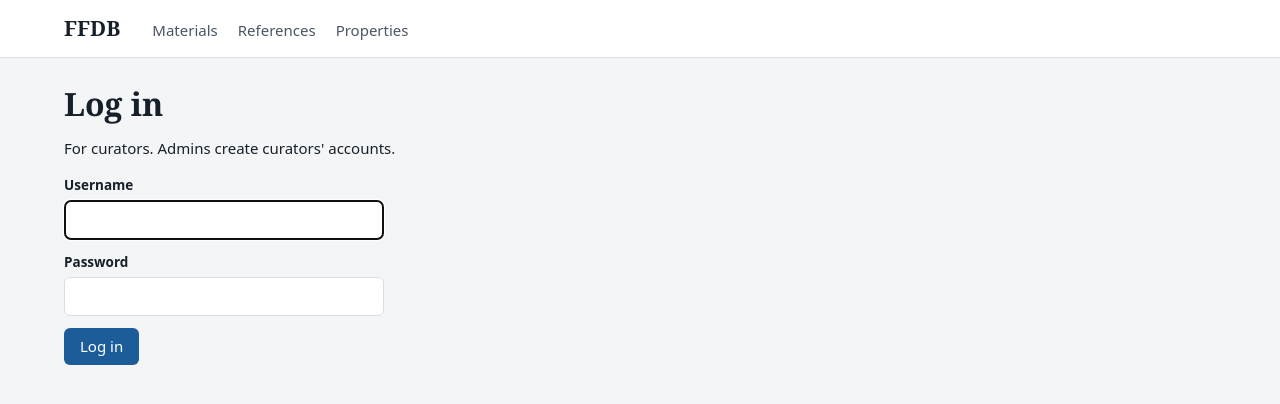
After one commit to 123cpb/ffdb, a Django app: page /login/ in a window 1280 px wide. The commit adds this page. Shown: the top 404 px of the page. Run offline with Django 5.2, Linux system fonts and the light colour scheme.

Commit message:
curators

```diff
--- a/config/settings.py
+++ b/config/settings.py
@@ -100,6 +100,10 @@ DATABASES = {
 # Password validation
 # https://docs.djangoproject.com/en/6.1/ref/settings/#auth-password-validators
 
+LOGIN_URL = 'login'  # where a curators' page sends someone who isn't logged in
+LOGIN_REDIRECT_URL = 'repo:add'  # after logging in, when no page asked for the login
+LOGOUT_REDIRECT_URL = 'repo:home'  # after logging out
+
 AUTH_PASSWORD_VALIDATORS = [
     {
         'NAME': 'django.contrib.auth.password_validation.UserAttributeSimilarityValidator',
--- a/config/urls.py
+++ b/config/urls.py
@@ -15,9 +15,14 @@ Including another URLconf
     2. Add a URL to urlpatterns:  path('blog/', include('blog.urls'))
 """
 from django.contrib import admin
+from django.contrib.auth import views as auth_views
 from django.urls import include, path
 
 urlpatterns = [
     path('admin/', admin.site.urls),
+    # Django's own login and logout pages, for curators. Only these two of its account pages:
+    # the others include password reset by email.
+    path('login/', auth_views.LoginView.as_view(template_name='repo/login.html'), name='login'),
+    path('logout/', auth_views.LogoutView.as_view(), name='logout'),
     path('', include('repo.urls')),
 ]
--- a/repo/static/repo/style.css
+++ b/repo/static/repo/style.css
@@ -36,6 +36,15 @@ main.wrap { padding-top: 28px; padding-bottom: 56px; }
 .site-nav a { color: var(--ink-2); text-decoration: none; }
 .site-nav a:hover { text-decoration: underline; }
 .site-nav a[aria-current] { color: var(--ink); font-weight: 600; }
+/* Log out is a button in a form, made to look like the links beside it. */
+.site-nav__logout { display: inline; margin: 0; }
+.site-nav__logout button { padding: 0; font: inherit; color: var(--ink-2); background: none; border: 0; cursor: pointer; }
+.site-nav__logout button:hover { text-decoration: underline; }
+
+.login-form { display: grid; gap: 4px; max-width: 320px; }
+.login-form label { font-weight: 600; font-size: 13.5px; }
+.login-form input { margin-bottom: 8px; padding: 7px 10px; font: inherit; background: var(--surface); border: 1px solid var(--hairline); border-radius: 6px; }
+.login-form button { justify-self: start; padding: 7px 16px; font: inherit; color: #fff; background: var(--link); border: 0; border-radius: 6px; cursor: pointer; }
 
 .page-title { font: 600 32px/1.1 var(--serif); margin: 0 0 16px; }
 
--- a/repo/templates/repo/base.html
+++ b/repo/templates/repo/base.html
@@ -15,6 +15,12 @@
         <a href="{% url 'repo:materials' %}"{% if nav == "materials" %} aria-current="page"{% endif %}>Materials</a>
         <a href="{% url 'repo:references' %}"{% if nav == "references" %} aria-current="page"{% endif %}>References</a>
         <a href="{% url 'repo:properties' %}"{% if nav == "properties" %} aria-current="page"{% endif %}>Properties</a>
+        {# perms and user come from the auth context processor in settings. Add data needs the permission its view checks. #}
+        {% if perms.repo.add_reference %}<a href="{% url 'repo:add' %}"{% if nav == "add" %} aria-current="page"{% endif %}>Add data</a>{% endif %}
+        {# A form, because Django logs out only on a POST, which a link can't send. #}
+        {% if user.is_authenticated %}
+        <form method="post" action="{% url 'logout' %}" class="site-nav__logout">{% csrf_token %}<button type="submit">Log out</button></form>
+        {% endif %}
       </nav>
     </div>
   </header>
--- /dev/null
+++ b/repo/templates/repo/login.html
@@ -0,0 +1,20 @@
+{% extends "repo/base.html" %}
+{% block title %}Log in{% endblock %}
+{% block content %}
+<h1 class="page-title">Log in</h1>
+<p>For curators. Admins create curators' accounts.</p>
+
+{# Django's LoginView gives the form. A wrong username or password is a form-wide error. #}
+{% if form.non_field_errors %}<p class="form-error">{{ form.non_field_errors|join:" " }}</p>{% endif %}
+
+<form method="post" action="{% url 'login' %}" class="login-form">
+  {% csrf_token %}
+  <label for="{{ form.username.id_for_label }}">Username</label>
+  {{ form.username }}
+  <label for="{{ form.password.id_for_label }}">Password</label>
+  {{ form.password }}
+  {# The page that sent them here, e.g. /add/, to go back to once they are logged in. #}
+  <input type="hidden" name="next" value="{{ next }}">
+  <button type="submit">Log in</button>
+</form>
+{% endblock %}
--- a/repo/urls.py
+++ b/repo/urls.py
@@ -20,4 +20,6 @@ urlpatterns = [
     # A property's code, e.g. ps: <slug:...> takes only letters, digits, - and _.
     path("property/<slug:code>/", views.property_detail, name="property"),
     path("property/<slug:code>/values.csv", views.property_values_csv, name="property_values_csv"),
+    # Curators only.
+    path("add/", views.add_data, name="add"),
 ]
```
Also changed, not shown: repo/templates/repo/add.html (added, +8 -0 lines), repo/tests/test_curators.py (added, +74 -0 lines), repo/views.py (+16 -0 lines), repo/migrations/0013_curators_group.py (added).
